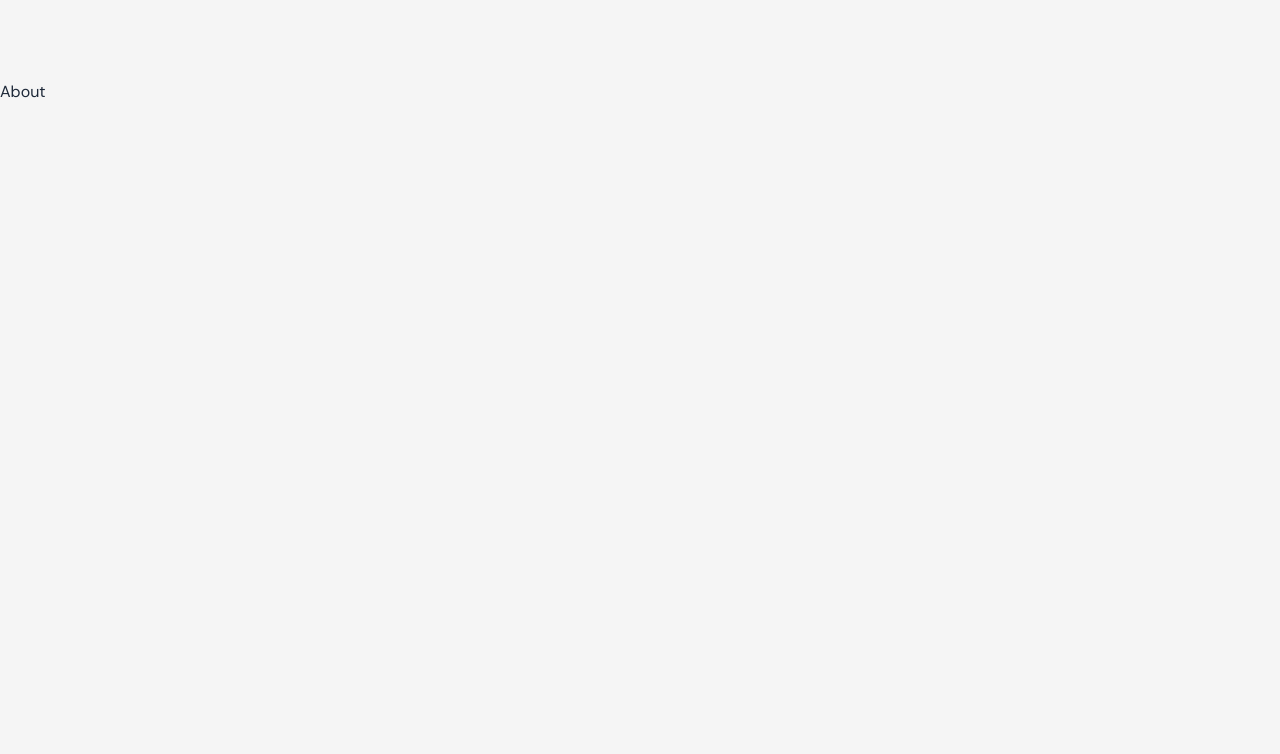
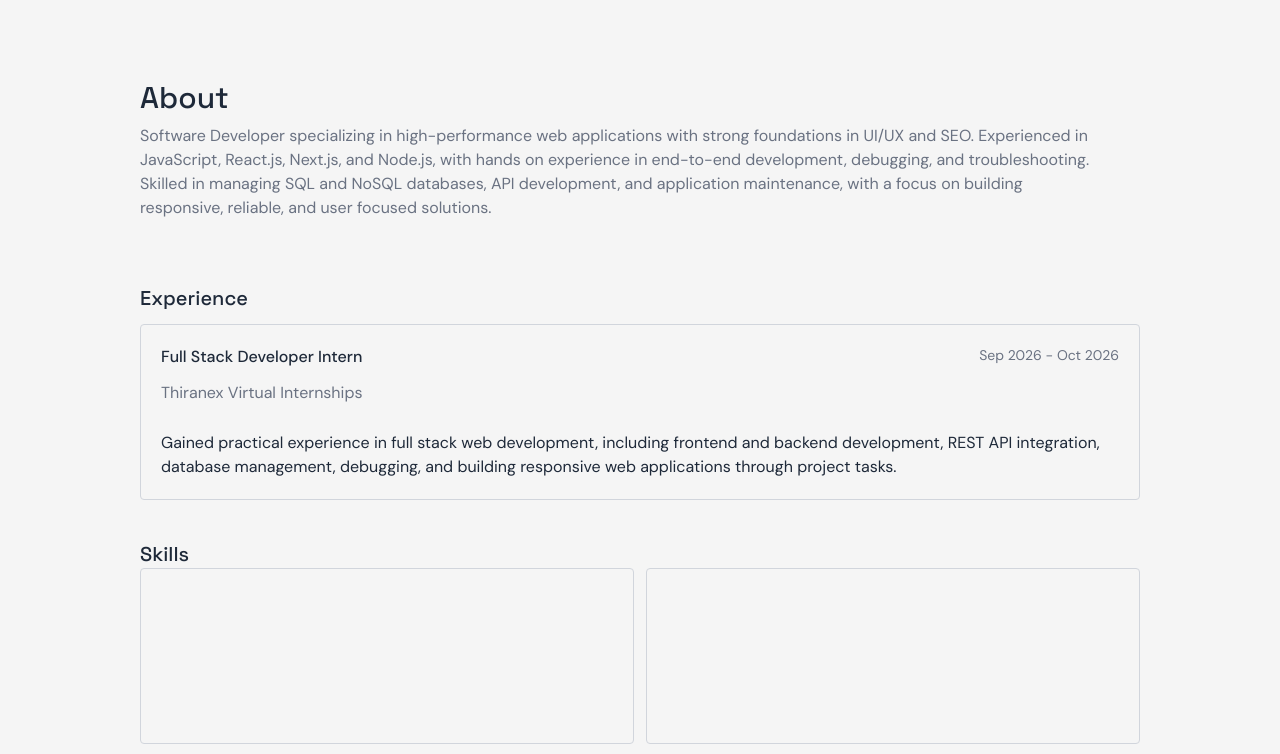
Before and after one commit to codespecia/Portfolio, a Next.js app: page / in a window 1280 px wide. Shown: the part 720-1474 px from the top of the page. Built offline with nearby package versions, Linux system fonts and the light colour scheme; a web font is replaced by a local one.

Commit message:
Experience Sec Done

```diff
--- /dev/null
+++ b/src/components/ExperienceCard.tsx
@@ -0,0 +1,26 @@
+interface ExperienceCardProps {
+  position: string;
+  company: string;
+  timeline: string;
+  description: string;
+}
+
+export default function ExperienceCard({
+  position,
+  company,
+  timeline,
+  description,
+}: ExperienceCardProps) {
+  return (
+    <div className="border border-border h-44 rounded-sm p-5 flex flex-col gap-4 justify-between">
+      <div className="flex justify-between">
+        <div className="flex flex-col gap-3">
+          <h2 className="text-secondery font-medium">{position}</h2>
+          <p className="text-primary font-normal">{company}</p>
+        </div>
+        <p className="text-primary text-sm font-normal">{timeline}</p>
+      </div>
+      <p>{description}</p>
+    </div>
+  );
+}
--- a/src/components/Navbar.tsx
+++ b/src/components/Navbar.tsx
@@ -1,7 +1,7 @@
 "use client";
 
 import { useState, useEffect } from "react";
-import { useScrollToSection } from "../hooks/scrollToSection";
+import { useScrollToSection } from "@/hooks/index";
 
 export default function Navbar() {
   const [active, setActive] = useState("home");
--- /dev/null
+++ b/src/components/SkillsCard.tsx
@@ -0,0 +1,7 @@
+export default function SkillCard() {
+    return(
+        <div>
+
+        </div>
+    )
+}
--- a/src/components/index.ts
+++ b/src/components/index.ts
@@ -1,5 +1,7 @@
 import Navbar from "./Navbar";
 import GlowPing from "./GlowPing";
 import CTAButton from "./CTAButton";
+import ExperienceCard from "./ExperienceCard";
+import SkillCard from "./SkillsCard";
 
-export { Navbar, GlowPing, CTAButton };
+export { Navbar, GlowPing, CTAButton, ExperienceCard, SkillCard };
--- /dev/null
+++ b/src/hooks/index.ts
@@ -0,0 +1,3 @@
+import { useScrollToSection } from "./scrollToSection";
+
+export { useScrollToSection };
--- a/src/sections/About.tsx
+++ b/src/sections/About.tsx
@@ -1,9 +1,55 @@
+import { ExperienceCard, SkillCard } from "@/components/index";
+
 export default function AboutSec() {
   return (
     <>
-      <div id="about" className="scroll-mt-16 h-screen max-w-375 mx-auto">
-        About
-      </div>
+      <section
+        id="about"
+        className="scroll-mt-24 min-h-screen max-w-375 mx-auto lg:px-16 flex flex-col items-center gap-16"
+      >
+        <div className="w-250 flex flex-col gap-2">
+          <h1 className="text-3xl font-medium text-secondery font-mono">
+            About
+          </h1>
+          <p className="font-normal text-primary">
+            Software Developer specializing in high-performance web applications
+            with strong foundations in UI/UX and SEO. Experienced in JavaScript,
+            React.js, Next.js, and Node.js, with hands on experience in
+            end-to-end development, debugging, and troubleshooting. Skilled in
+            managing SQL and NoSQL databases, API development, and application
+            maintenance, with a focus on building <br /> responsive, reliable,
+            and user focused solutions.
+          </p>
+        </div>
+        <div className="w-250 flex flex-col gap-10">
+          <div className="w-250 flex flex-col gap-3">
+            <h1 className="text-secondery font-medium text-xl font-mono">
+              Experience
+            </h1>
+            <ExperienceCard
+              position="Full Stack Developer Intern"
+              company="Thiranex Virtual Internships"
+              timeline="Sep 2026 - Oct 2026"
+              description="Gained practical experience in full stack web development, including
+          frontend and backend development, REST API integration, database
+          management, debugging, and building responsive web applications
+          through project tasks."
+            />
+          </div>
+
+          <div className="flex flex-col">
+            <h2 className="text-secondery font-medium text-xl font-mono">
+              Skills
+            </h2>
+            <div className="grid grid-cols-2 gap-3">
+              <div className="border border-border h-44 rounded-sm"></div>
+              <div className="border border-border h-44 rounded-sm"></div>
+              <div className="border border-border h-44 rounded-sm"></div>
+              <div className="border border-border h-44 rounded-sm"></div>
+            </div>
+          </div>
+        </div>
+      </section>
     </>
   );
 }
--- a/src/sections/Projects.tsx
+++ b/src/sections/Projects.tsx
@@ -1,7 +1,10 @@
 export default function ProjectsSec() {
   return (
     <>
-      <div id="projects" className="scroll-mt-16 h-screen max-w-375 mx-auto">
+      <div
+        id="projects"
+        className="scroll-mt-16 h-screen max-w-375 mx-auto"
+      >
         Projects
       </div>
     </>
```
